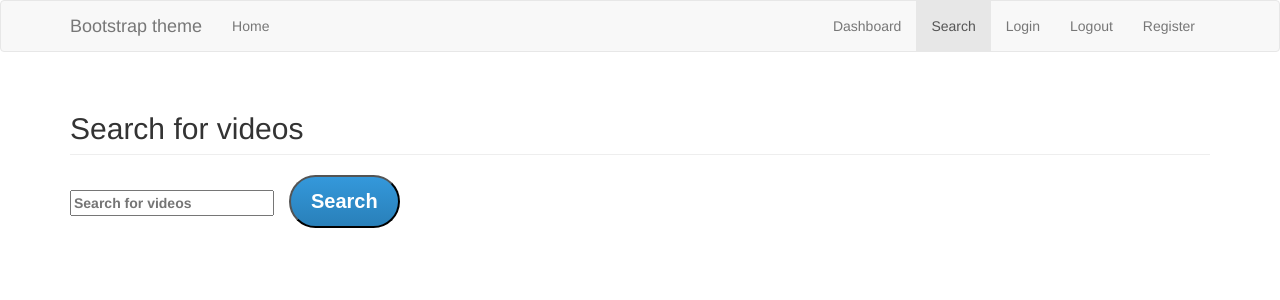
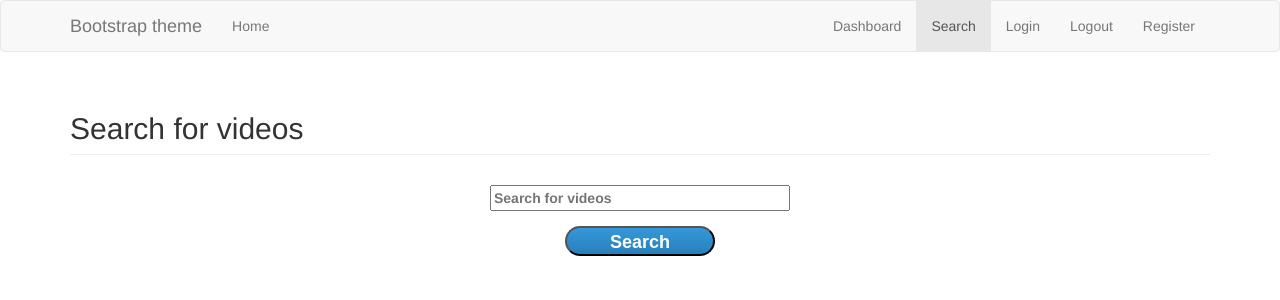
Before and after one commit to shaharsprontz/youtube-angula2, an Angular app in the folder client/: page /search in a window 1280 px wide. Shown: the top 300 px of the page. Built offline with nearby package versions, Linux system fonts and the light colour scheme.

Commit message:
some minor css

```diff
--- a/client/src/app/components/search/search.component.css
+++ b/client/src/app/components/search/search.component.css
@@ -1,3 +1,7 @@
+input {
+	width: 300px;
+}
+
 
 #search-button{
 	background: #3498db;
@@ -11,10 +15,12 @@
 	border-radius: 28px;
 	font-family: Arial;
 	color: #ffffff;
-	font-size: 20px;
-	padding: 10px 20px 10px 20px;
+	font-size: 18px;
+	padding: 2px 20px 10px 20px;
 	text-decoration: none;
-	margin-left: 15px
+	margin-top: 15px;
+	width: 150px;
+	height: 30px
 }
 
 #search-button:hover {
@@ -27,7 +33,12 @@
 	text-decoration: none;
 }
 
+#buttons {
+	text-align: center;
+	margin-top: 30px;
+}
+
 #search-container {
 	margin-top: 10px;
-	text-align: center
+	text-align: center;
 }
--- a/client/src/app/components/search/search.component.html
+++ b/client/src/app/components/search/search.component.html
@@ -1,6 +1,7 @@
 <h2 class="page-header">Search for videos</h2>
 <div id="buttons">
-  <label> <input id="query" value="" type="text" placeholder="Search for videos"/><button id="search-button" (click)="search()">Search</button></label>
+  <label> <input id="query" value="" type="text" placeholder="Search for videos"/><br>
+    <button id="search-button" (click)="search()">Search</button></label>
 </div>
 <div id="search-container">
 </div>
--- a/client/src/app/components/search/search.component.ts
+++ b/client/src/app/components/search/search.component.ts
@@ -46,8 +46,8 @@ export class SearchComponent implements OnInit {
 				resultsArr.push(results.items[i].id.videoId)
 			}
 			for (var i = 0; i < resultsArr.length; i++){
-				jQuery('#search-container').append('<iframe width="550" height="280" margin="5px" src="https://www.youtube.com/embed/'+resultsArr[i]+'" frameborder="5" allowfullscreen></iframe>');
-			}
+				jQuery('#search-container').append('<iframe width="550" height="280" margin="5px" border="4px solid green" src="https://www.youtube.com/embed/'+resultsArr[i]+'" frameborder="5" allowfullscreen></iframe>')
+      }
 		});
 		jQuery('#search-button').click(function(){
 			jQuery('#search-container').empty()
```
Also changed, not shown: client/src/assets/plusIcon.png (added).
